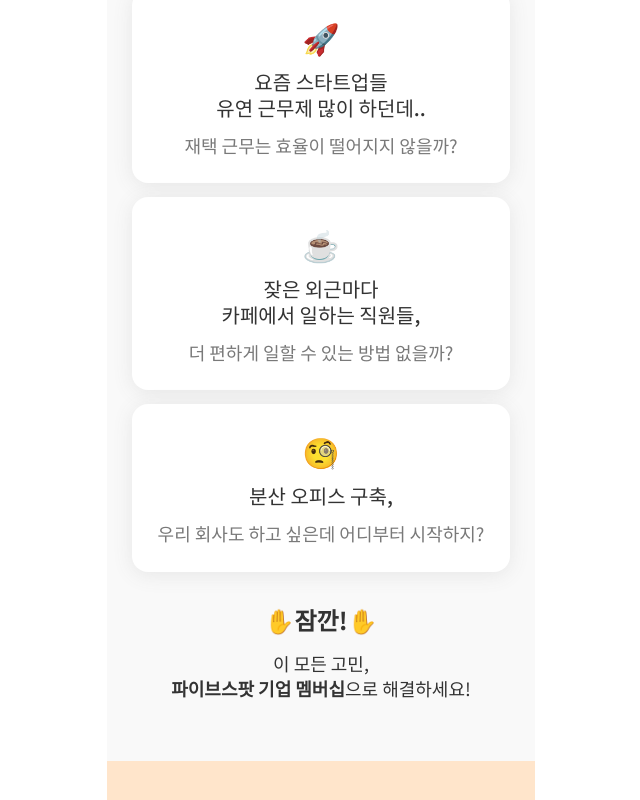
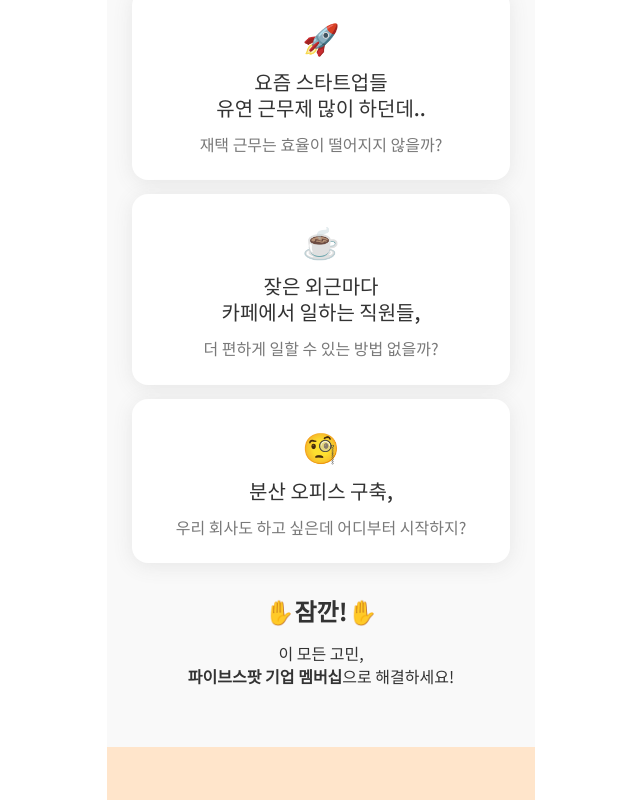
Before and after one commit to jeong-jae-hwan/fivespot-webview, a React (Create React App) app: page / in a window 1280 px wide. Shown: the part 880-1680 px from the top of the page, without its empty margins (319-959 px from the left). Built offline with nearby package versions, Linux system fonts and the light colour scheme.

Commit message:
'끝끝'

```diff
--- a/src/home/css/sec2.module.css
+++ b/src/home/css/sec2.module.css
@@ -53,7 +53,7 @@
 }
 
 .wrapper p {
-  font-size: 18px;
+  font-size: 16px;
   text-align: center;
   line-height: 1.4;
 }
--- a/src/home/css/sec6.module.css
+++ b/src/home/css/sec6.module.css
@@ -6,6 +6,7 @@
   background-image: url(../../@assets/sec6/bg.png);
   background-size: cover;
   background-repeat: no-repeat;
+  background-position: center;
   padding: 60px 0;
 }
 
```
